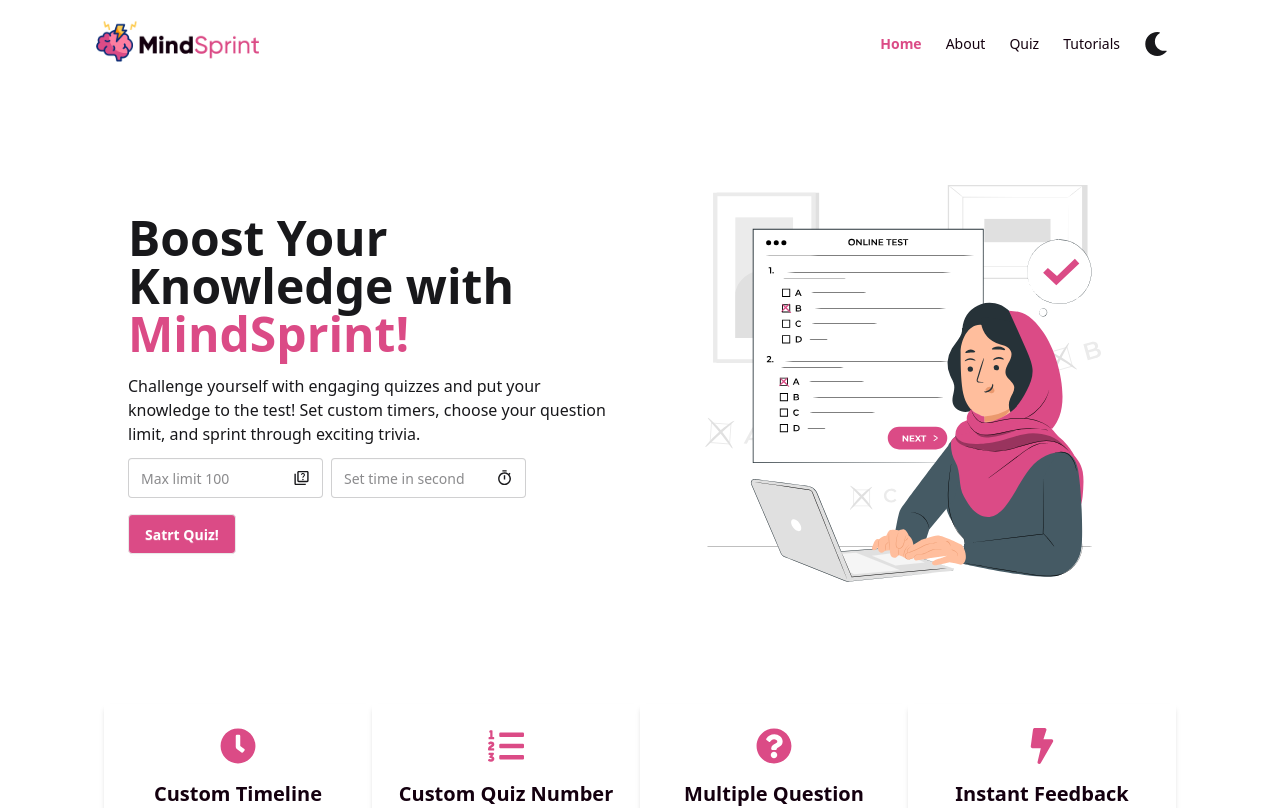
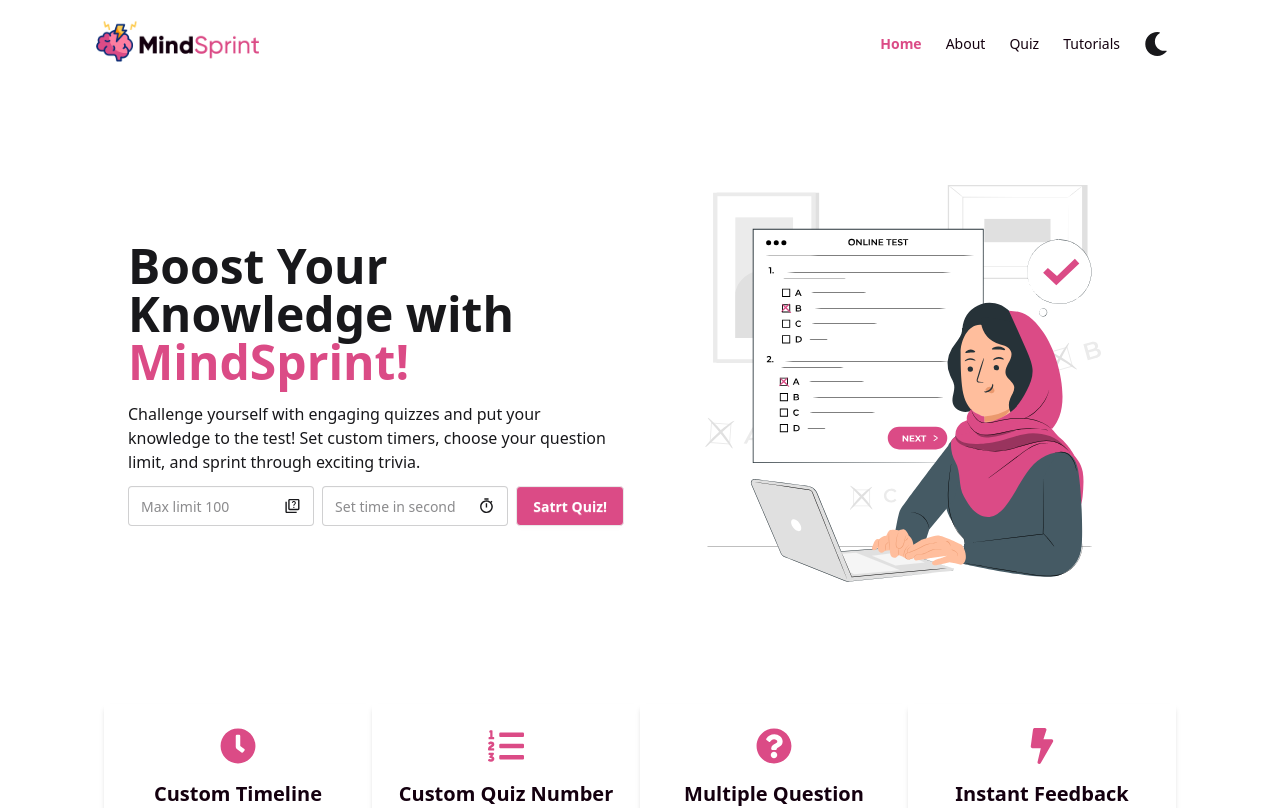
Before and after one commit to merazzak20/mindSprint, a React (Vite) app: page / in a window 1280 px wide. Shown: the top 808 px of the page. Built offline with nearby package versions, Linux system fonts and the light colour scheme.

Commit message:
update tutorial

```diff
--- a/src/components/Hero.jsx
+++ b/src/components/Hero.jsx
@@ -32,7 +32,7 @@ const Hero = () => {
             <div>
               <form
                 onSubmit={handleQuiz}
-                className="flex flex-col lg:flex-row gap-2 mt-3"
+                className="flex flex-col lg:flex-row gap-2 mt-3 items-stretch"
               >
                 <label className="input">
                   <input
@@ -41,6 +41,7 @@ const Hero = () => {
                     id=""
                     min={1}
                     max={100}
+                    required
                     onChange={(e) =>
                       setFormData({ ...formData, question: e.target.value })
                     }
@@ -55,6 +56,7 @@ const Hero = () => {
                     name=""
                     id=""
                     min={1}
+                    required
                     onChange={(e) =>
                       setFormData({ ...formData, time: e.target.value })
                     }
@@ -63,15 +65,10 @@ const Hero = () => {
                   />
                   <MdOutlineTimer className="text-xl" />
                 </label>
-              </form>
-              <div onClick={handleQuiz}>
-                <button
-                  type="submit"
-                  className="btn bg-[#DB4B86] text-white mt-4"
-                >
+                <button type="submit" className="btn bg-[#DB4B86] text-white">
                   Satrt Quiz!
                 </button>
-              </div>
+              </form>
             </div>
           </div>
           <div className="flex justify-center md:justify-end">
```
